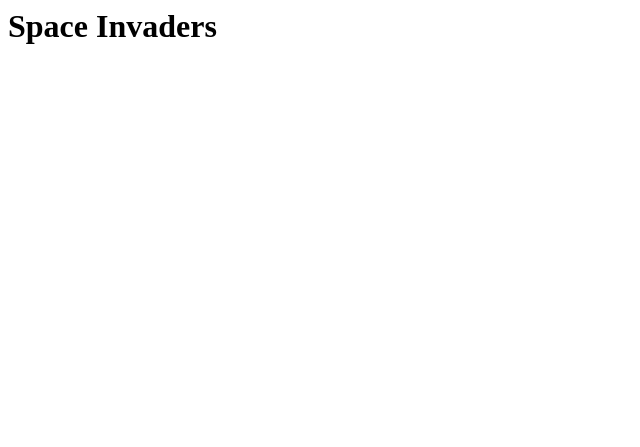
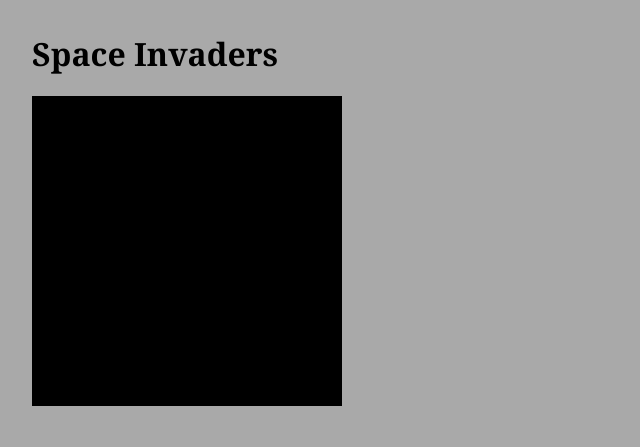
Before and after one commit to dogracer/js-good-parts, a plain HTML site: page index.html in a window 1280 px wide. Shown: the whole page, without its empty margins (0-640 px from the left). Drawn offline with Linux system fonts and the light colour scheme.

Commit message:
Got the code ready for twitch.com

```diff
--- a/game.js
+++ b/game.js
@@ -144,6 +144,7 @@
     var Game = function (canvasId) {
         var canvas = document.getElementById(canvasId);
         this.screen = canvas.getContext('2d');
+        this.screen.fillStyle="#FFFFFF";
         this.gameSize = {x: canvas.width, y: canvas.height};
         this.bodies = createInvaders(this).concat(new Player(this, this.gameSize));
     };
@@ -195,7 +196,7 @@
     window.onload = function () {
         var myGame = new Game('screen');
         // laser sound from http://www.findsounds.com/ISAPI/search.dll?keywords=laser
-        loadSound("shoot.wav", function (theShootSound) {
+        loadSound("https://cdn.glitch.com/d7cd53b1-e67a-4583-a50a-ab66b048c323%2Fshoot.wav?1534647115994", function (theShootSound) {
             myGame.shootSound = theShootSound;
             (function tick() {
                 myGame.update();
--- a/index.html
+++ b/index.html
@@ -1,11 +1,20 @@
-<html>
-    <head>
-        <title></title>
-        <link rel="shortcut icon" type="image/x-icon" href="space_invader.ico">
-    </head>
+<!DOCTYPE html>
+<html lang="en">
+  <head>
+    <title>Mary Rose Cook's Space Invaders (in the Cloud)</title>
+    <link rel="shortcut icon" type="image/x-icon" href="https://cdn.glitch.com/d7cd53b1-e67a-4583-a50a-ab66b048c323%2Fspace_invader.ico?1534647115756">
+    <meta charset="utf-8">
+    <meta http-equiv="X-UA-Compatible" content="IE=edge">
+    <meta name="viewport" content="width=device-width, initial-scale=1">
+
+    <link rel="stylesheet" href="/style.css">
+    <script src="game.js"></script>
+  </head>
+  <body>
     <body>
+    <div id "theGame">
         <h1>Space Invaders</h1>
-        <canvas id="screen" width="310" height="310">
-        <script src="game.js"></script>
-    </body>
+        <canvas id="screen" width="310" height="310" />
+    </div>
+  </body>
 </html>
--- /dev/null
+++ b/style.css
@@ -0,0 +1,11 @@
+/* CSS files add styling rules to your content */
+
+body {
+    font-family: "Georgia", "Helvetica Neue", helvetica, arial, sans-serif;
+    margin: 2em;
+    background-color: darkgray;
+  }
+
+  canvas {
+    background-color: black;
+  }
```
Also changed, not shown: 1 other file.
